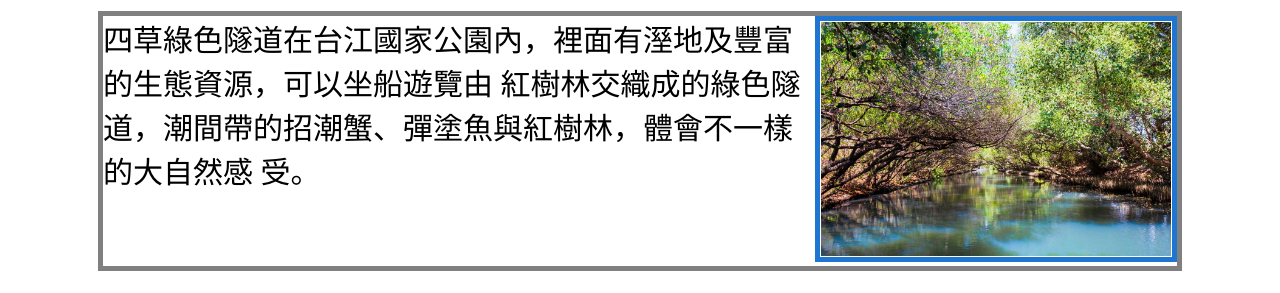
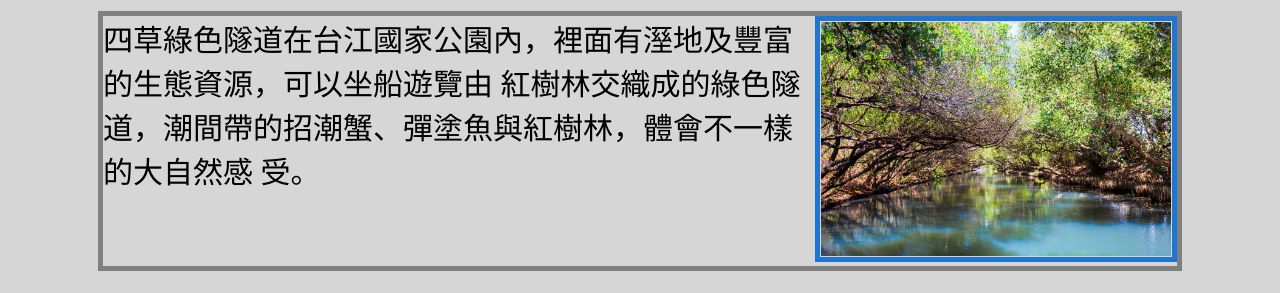
Before and after one commit to Timmy0221/fuck1, a plain HTML site: page work.html in a window 1280 px wide. Shown: the part 194-487 px from the top of the page. Drawn offline with Linux system fonts and the light colour scheme.

Commit message:
Update work.html

```diff
--- a/work.html
+++ b/work.html
@@ -56,6 +56,9 @@
     img{
         width:25%;
     }
+        body{
+            background-color:#cccc;
+        }
     </style>
 </head>
 <body>
```
